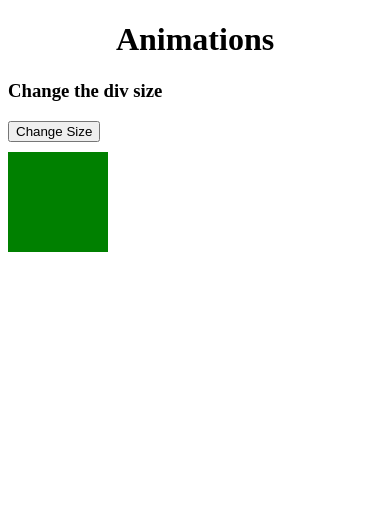
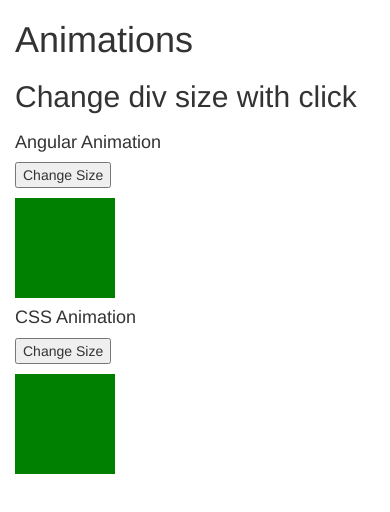
Before and after one commit to mahdouglass/animations-demo, an Angular app: page / in a window 390 px wide. Shown: the top 512 px of the page. Built offline with nearby package versions, Linux system fonts and the light colour scheme.

Commit message:
Added css transition for changing div size on click.

```diff
--- a/src/app/app.component.html
+++ b/src/app/app.component.html
@@ -1,4 +1,4 @@
-<div style="text-align:center">
+<div class="container">
   <h1>Animations</h1>
+  <app-change-size-animation></app-change-size-animation>
 </div>
-<app-change-size-animation></app-change-size-animation>
--- a/src/app/change-size-animation/change-size-animation.component.css
+++ b/src/app/change-size-animation/change-size-animation.component.css
@@ -1,3 +1,19 @@
 button {
     margin-bottom: 10px;
 }
+
+.size-original {
+    background-color: green;
+    width: 100px;
+    height: 100px;
+    -webkit-transition: 2s;
+    transition: 2s;
+}
+
+.size-increase {
+    background-color: green;
+    width: 200px;
+    height: 200px;
+    -webkit-transition: 2s;
+    transition: 2s;
+}
--- a/src/app/change-size-animation/change-size-animation.component.html
+++ b/src/app/change-size-animation/change-size-animation.component.html
@@ -1,3 +1,13 @@
-<h3>Change the div size</h3>
-<button (click)="changeState()">Change Size</button>
-<div [@changeDivSize]=currentState></div>
+<h2>Change div size with click</h2>
+<div class="row">
+  <div class="col-md-6">
+    <h4>Angular Animation</h4>
+    <button (click)="changeState()">Change Size</button>
+    <div [@changeDivSize]=currentState></div>
+  </div>
+  <div class="col-md-6">
+    <h4>CSS Animation</h4>
+    <button (click)="changeSize()">Change Size</button>
+    <div [ngClass]="divClicked ? 'size-increase': 'size-original'"></div>
+  </div>
+</div>
--- a/src/app/change-size-animation/change-size-animation.component.ts
+++ b/src/app/change-size-animation/change-size-animation.component.ts
@@ -24,7 +24,13 @@ import { trigger, state, style, animate, transition } from '@angular/animations'
 })
 export class ChangeSizeAnimationComponent {
   currentState = 'initial';
+  divClicked = false;
+
   changeState() {
     this.currentState = this.currentState === 'initial' ? 'final' : 'initial';
   }
+
+  changeSize() {
+    this.divClicked = !this.divClicked;
+  }
 }
--- a/src/index.html
+++ b/src/index.html
@@ -7,8 +7,11 @@
 
   <meta name="viewport" content="width=device-width, initial-scale=1">
   <link rel="icon" type="image/x-icon" href="favicon.ico">
+  <link rel="stylesheet" href="https://maxcdn.bootstrapcdn.com/bootstrap/3.3.7/css/bootstrap.min.css">
 </head>
 <body>
   <app-root></app-root>
+  <script src="https://code.jquery.com/jquery-3.3.1.min.js"></script>
+  <script src="https://maxcdn.bootstrapcdn.com/bootstrap/3.3.7/js/bootstrap.min.js"></script>
 </body>
 </html>
```
